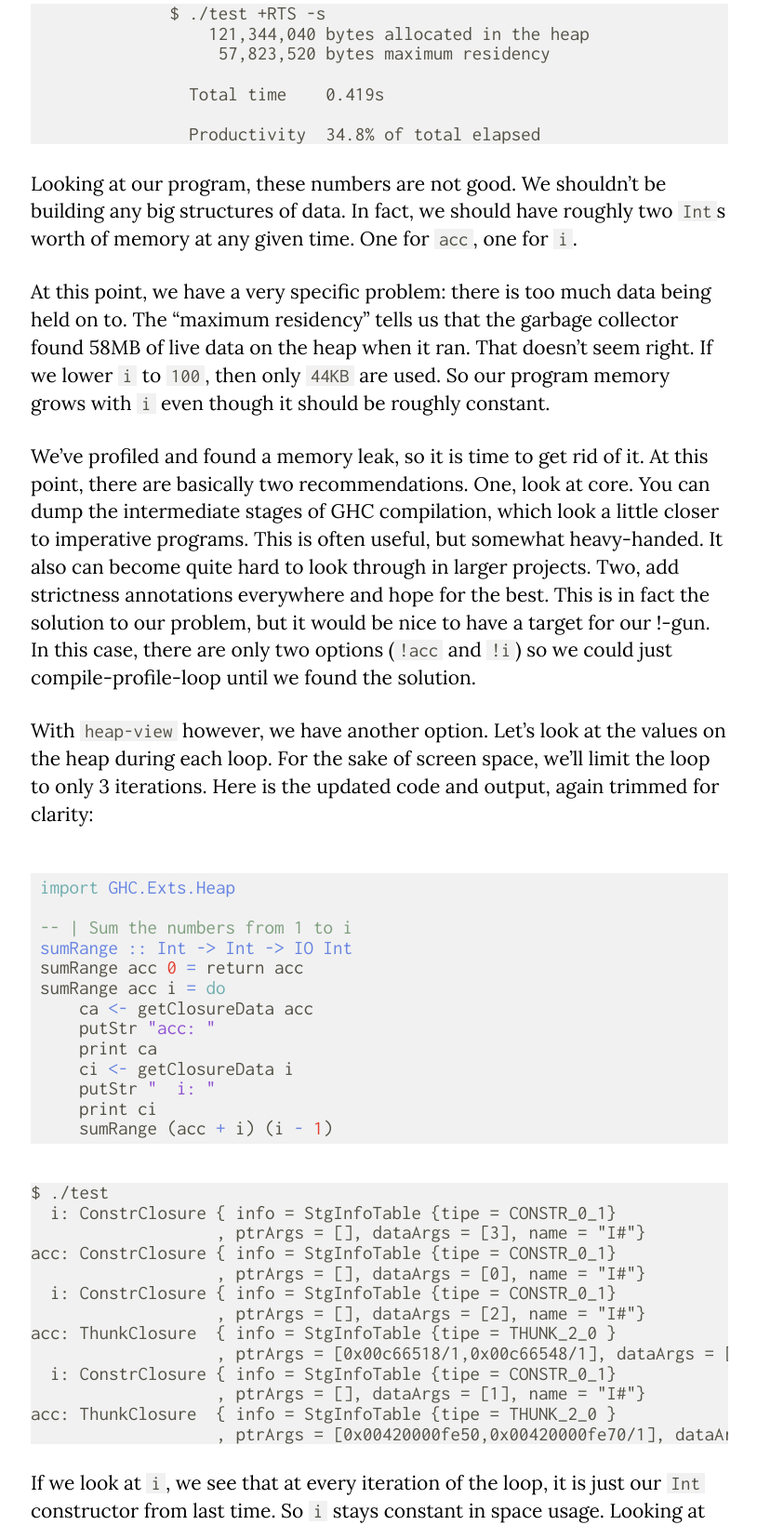
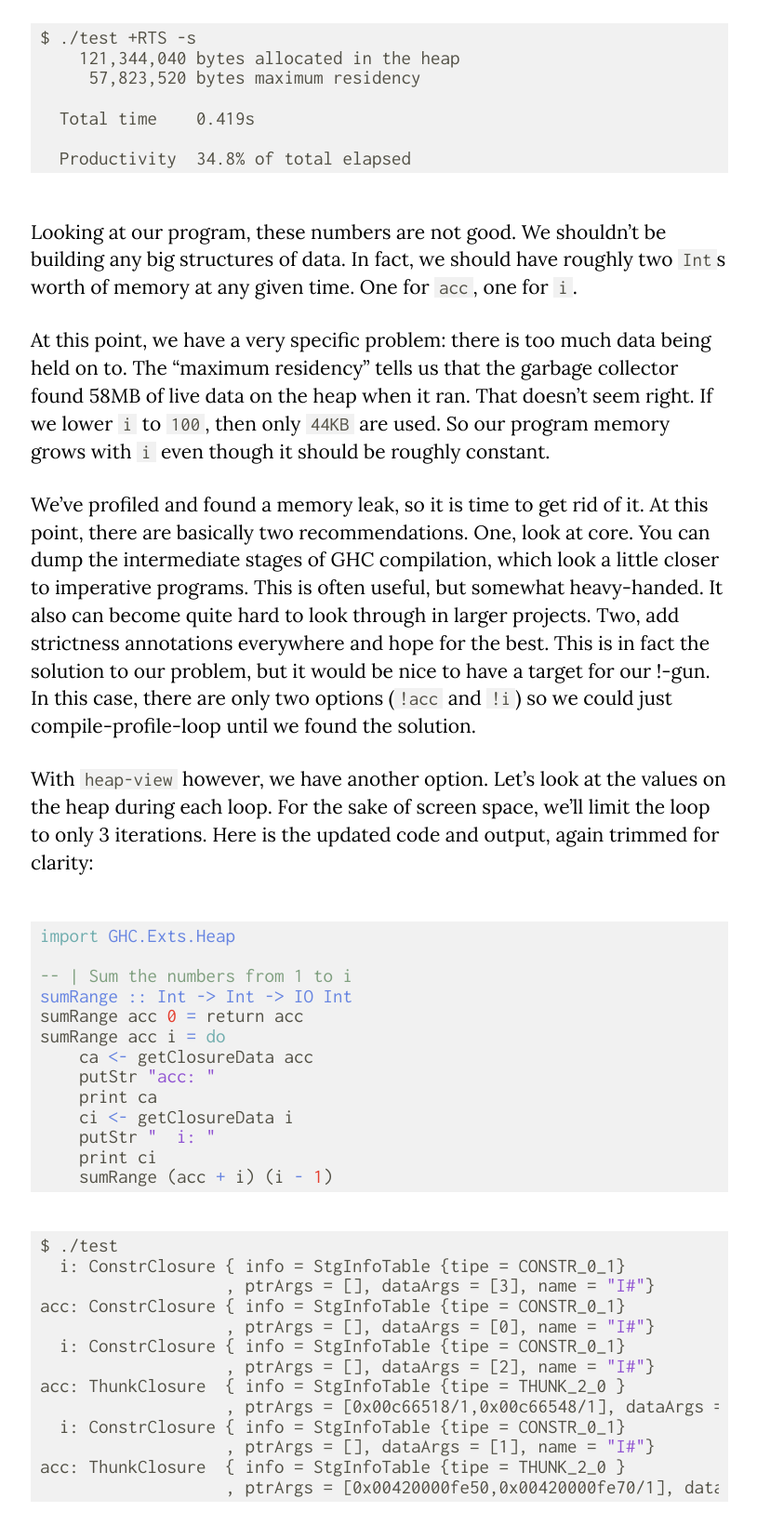
Before and after one commit to patrickdoc/patrickdoc.github.io, a plain HTML site: page heap-view-example.html in a window 1280 px wide. Shown: the part 608-2248 px from the top of the page at 93% size, without its empty margins (232-1046 px from the left). Drawn offline with Linux system fonts and the light colour scheme.

Commit message:
Restore source files, and fix small presentation issues

```diff
--- a/heap-view-example.html
+++ b/heap-view-example.html
@@ -30,13 +30,13 @@ sumRange acc <span class="dv">0</span> <span class="fu">=</span> return acc
 sumRange acc i <span class="fu">=</span> sumRange (acc <span class="fu">+</span> i) (i <span class="fu">-</span> <span class="dv">1</span>)</code></pre></div>
 <p>(I’ve made the return type <code>IO Int</code> so that I can use <code>getClosureData</code>. You could theoretically wrap it in an <code>unsafePerformIO</code> like the <code>trace</code> function, but for now I’ll just do this.)</p>
 <p>Running <code>sumRange 0 1000000</code> on my computer (with a mostly unoptimized GHC), I get these performance stats:</p>
-<pre class="none"><code>$ ./test +RTS -s
-    121,344,040 bytes allocated in the heap
-     57,823,520 bytes maximum residency
+<div class="sourceCode"><pre class="sourceCode bash"><code class="sourceCode bash">$ <span class="ex">./test</span> +RTS -s
+    <span class="ex">121</span>,344,040 bytes allocated in the heap
+     <span class="ex">57</span>,823,520 bytes maximum residency
 
-  Total time    0.419s
+  <span class="ex">Total</span> time    0.419s
 
-  Productivity  34.8% of total elapsed</code></pre>
+  <span class="ex">Productivity</span>  34.8% of total elapsed</code></pre></div>
 <p>Looking at our program, these numbers are not good. We shouldn’t be building any big structures of data. In fact, we should have roughly two <code>Int</code>s worth of memory at any given time. One for <code>acc</code>, one for <code>i</code>.</p>
 <p>At this point, we have a very specific problem: there is too much data being held on to. The “maximum residency” tells us that the garbage collector found 58MB of live data on the heap when it ran. That doesn’t seem right. If we lower <code>i</code> to <code>100</code>, then only <code>44KB</code> are used. So our program memory grows with <code>i</code> even though it should be roughly constant.</p>
 <p>We’ve profiled and found a memory leak, so it is time to get rid of it. At this point, there are basically two recommendations. One, look at core. You can dump the intermediate stages of GHC compilation, which look a little closer to imperative programs. This is often useful, but somewhat heavy-handed. It also can become quite hard to look through in larger projects. Two, add strictness annotations everywhere and hope for the best. This is in fact the solution to our problem, but it would be nice to have a target for our !-gun. In this case, there are only two options (<code>!acc</code> and <code>!i</code>) so we could just compile-profile-loop until we found the solution.</p>
@@ -54,19 +54,19 @@ sumRange acc i <span class="fu">=</span> <span class="kw">do</span>
     putStr <span class="st">&quot;  i: &quot;</span>
     print ci
     sumRange (acc <span class="fu">+</span> i) (i <span class="fu">-</span> <span class="dv">1</span>)</code></pre></div>
-<pre class="none"><code>$ ./test
-  i: ConstrClosure { info = StgInfoTable {tipe = CONSTR_0_1}
-                   , ptrArgs = [], dataArgs = [3], name = &quot;I#&quot;}
-acc: ConstrClosure { info = StgInfoTable {tipe = CONSTR_0_1}
-                   , ptrArgs = [], dataArgs = [0], name = &quot;I#&quot;}
-  i: ConstrClosure { info = StgInfoTable {tipe = CONSTR_0_1}
-                   , ptrArgs = [], dataArgs = [2], name = &quot;I#&quot;}
-acc: ThunkClosure  { info = StgInfoTable {tipe = THUNK_2_0 }
-                   , ptrArgs = [0x00c66518/1,0x00c66548/1], dataArgs = []}
-  i: ConstrClosure { info = StgInfoTable {tipe = CONSTR_0_1}
-                   , ptrArgs = [], dataArgs = [1], name = &quot;I#&quot;}
-acc: ThunkClosure  { info = StgInfoTable {tipe = THUNK_2_0 }
-                   , ptrArgs = [0x00420000fe50,0x00420000fe70/1], dataArgs = []}</code></pre>
+<div class="sourceCode"><pre class="sourceCode bash"><code class="sourceCode bash">$ <span class="ex">./test</span>
+  <span class="ex">i</span>: ConstrClosure { info = StgInfoTable {tipe = CONSTR_0_1}
+                   , <span class="ex">ptrArgs</span> = [], dataArgs = [3], name = <span class="st">&quot;I#&quot;</span>}
+<span class="ex">acc</span>: ConstrClosure { info = StgInfoTable {tipe = CONSTR_0_1}
+                   , <span class="ex">ptrArgs</span> = [], dataArgs = [0], name = <span class="st">&quot;I#&quot;</span>}
+  <span class="ex">i</span>: ConstrClosure { info = StgInfoTable {tipe = CONSTR_0_1}
+                   , <span class="ex">ptrArgs</span> = [], dataArgs = [2], name = <span class="st">&quot;I#&quot;</span>}
+<span class="ex">acc</span>: ThunkClosure  { info = StgInfoTable {tipe = THUNK_2_0 }
+                   , <span class="ex">ptrArgs</span> = [0x00c66518/1,0x00c66548/1], dataArgs = []}
+  <span class="ex">i</span>: ConstrClosure { info = StgInfoTable {tipe = CONSTR_0_1}
+                   , <span class="ex">ptrArgs</span> = [], dataArgs = [1], name = <span class="st">&quot;I#&quot;</span>}
+<span class="ex">acc</span>: ThunkClosure  { info = StgInfoTable {tipe = THUNK_2_0 }
+                   , <span class="ex">ptrArgs</span> = [0x00420000fe50,0x00420000fe70/1], dataArgs = []}</code></pre></div>
 <p>If we look at <code>i</code>, we see that at every iteration of the loop, it is just our <code>Int</code> constructor from last time. So <code>i</code> stays constant in space usage. Looking at <code>acc</code> though, it is a thunk. Every time we go through the loop, we are simply adding another thunk to the chain. In memory, <code>acc</code> looks something like this (assuming we start with <code>acc == 0</code>):</p>
 <pre><code>+---+---------+---+
 | + | old_acc | 0 |
@@ -89,13 +89,13 @@ acc: ThunkClosure  { info = StgInfoTable {tipe = THUNK_2_0 }
 sumRange <span class="fu">!</span>acc <span class="dv">0</span> <span class="fu">=</span> return acc
 sumRange acc i <span class="fu">=</span> sumRange (acc <span class="fu">+</span> i) (i <span class="fu">-</span> <span class="dv">1</span>)</code></pre></div>
 <p>Running our program with 1 million again, our profile looks much better.</p>
-<pre class="none"><code>$ ./test +RTS -s
-     88,051,752 bytes allocated in the heap
-         44,576 bytes maximum residency
+<div class="sourceCode"><pre class="sourceCode bash"><code class="sourceCode bash">$ <span class="ex">./test</span> +RTS -s
+     <span class="ex">88</span>,051,752 bytes allocated in the heap
+         <span class="ex">44</span>,576 bytes maximum residency
 
-  Total time    0.141s
+  <span class="ex">Total</span> time    0.141s
 
-  Productivity  99.3% of total elapsed</code></pre>
+  <span class="ex">Productivity</span>  99.3% of total elapsed</code></pre></div>
 <p>If you include the closure data output, you’ll see that both <code>i</code> and <code>acc</code> are now always <code>Int</code>s. A single <code>!</code> made our code four times faster! This is definitely not an ideal situation, but it is the state of things right now.</p>
 <p>For me, <code>heap-view</code> sits at a nice place between guessing and reading core. If you have a hypothesis, this makes it reasonable to test it without changing build flags. More than anything, I think it removes a lot of the guess-work from exploring Haskell’s evaluation. You can crawl all over the heap if you want to. I hope people try it out and find interesting use-cases for it.</p>
       <a href="heap-view.html" id="small-back">Previous</a>
```
Also changed, not shown: heap-view.html (+12 -13 lines), reducing-allocation.html (+1 -1 lines).
